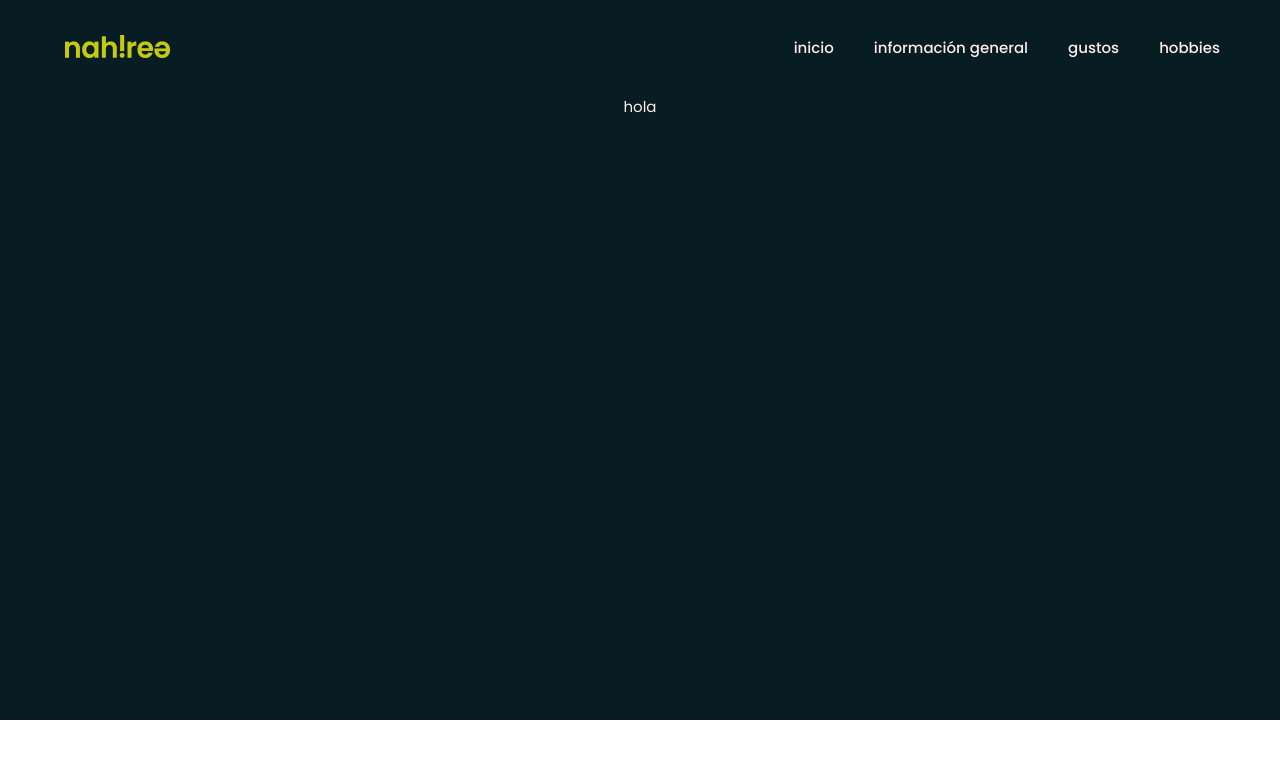
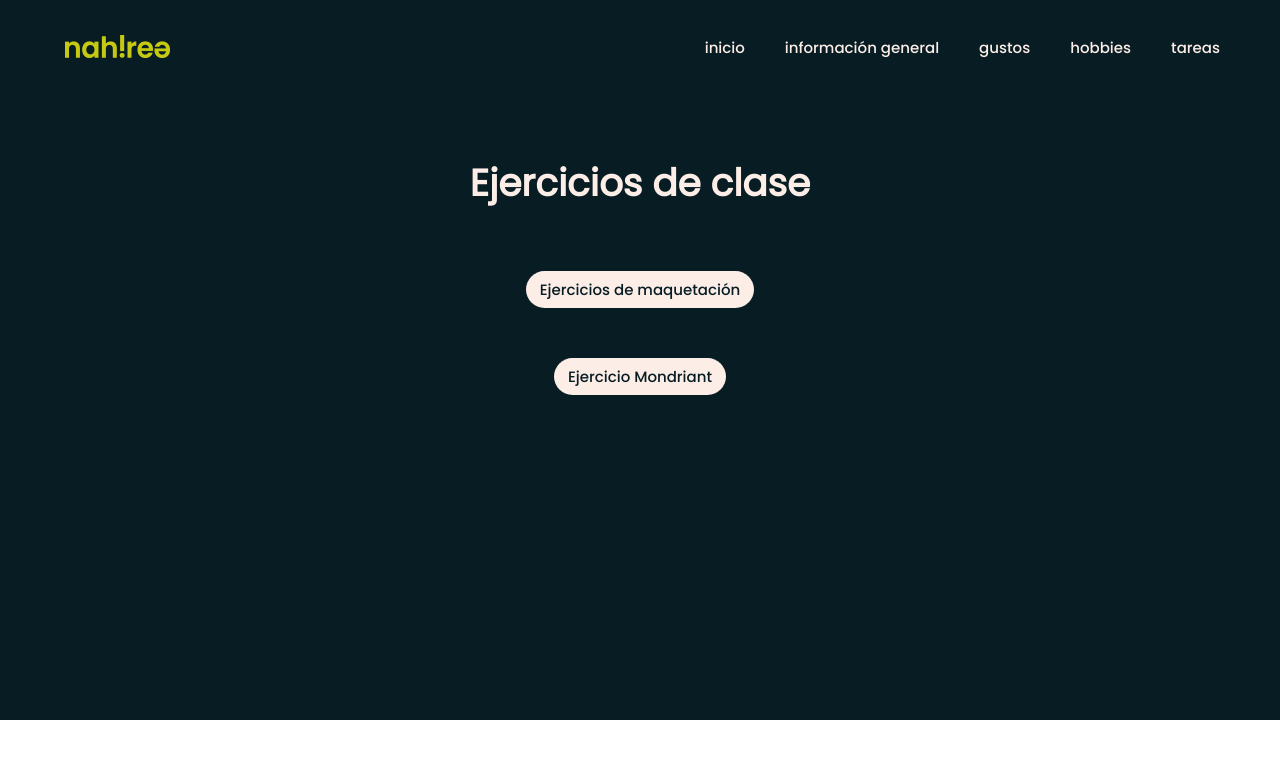
Before and after one commit to Nahiree/sitio_personal, a plain HTML site: page src/proyectos/tareas.html in a window 1280 px wide. Drawn offline with Linux system fonts and the light colour scheme.

Commit message:
Creación de la carpeta 'proyectos' y enlazado con ejercicios de maquetación

```diff
--- a/src/estilos/estilos.css
+++ b/src/estilos/estilos.css
@@ -348,6 +348,16 @@ footer .contenedor_footer section:nth-child(2) {
 
 /*///////////////////////////////////////////////////////////*/
 
+/*////////////////// TAREAS //////////////////////////*/
+
+.contenedor .secciones2 .lista_tareas{
+    display: flex;
+    flex-direction: column;
+    gap: 50px;
+    width: 80%;
+}
+
+/*///////////////////////////////////////////////////////////*/
 .contenedor .secciones .subsecciones .subsec1{
     margin-top: 20px;
     display: flex;
--- a/src/proyectos/tareas.html
+++ b/src/proyectos/tareas.html
@@ -24,11 +24,28 @@
             <li>
                 <a href="../../hobbies/hobbies.html">hobbies</a>
             </li>
+            <li>
+                <a href="tareas.html">tareas</a>
+            </li>
         </ul>
     </header>
     <section class="contenedor">
         <article class="secciones2">
-            <p>hola</p>
+            <h2>
+                Ejercicios de clase
+            </h2>
+            <ul class="lista_tareas">
+                <li>
+                    <button>
+                        <a href="ejercicios_maquetacion/index.html">Ejercicios de maquetación</a>
+                    </button>
+                </li>
+                <li>
+                    <button>
+                        <a href="">Ejercicio Mondriant</a>
+                    </button>
+                </li>
+            </ul>
         </article>
     </section>
 </body>
```
Also changed, not shown: src/InformacionGeneral/amistades/amistades.html (+3 -0 lines), src/InformacionGeneral/familia/familia.html (+3 -0 lines), src/InformacionGeneral/informacion.html (+3 -0 lines), src/gustos/culturales/cultura.html (+3 -0 lines), src/gustos/gustos.html (+3 -0 lines), src/gustos/musica/musica.html (+3 -0 lines), src/hobbies/hobbies.html (+3 -0 lines), 1 other file.
